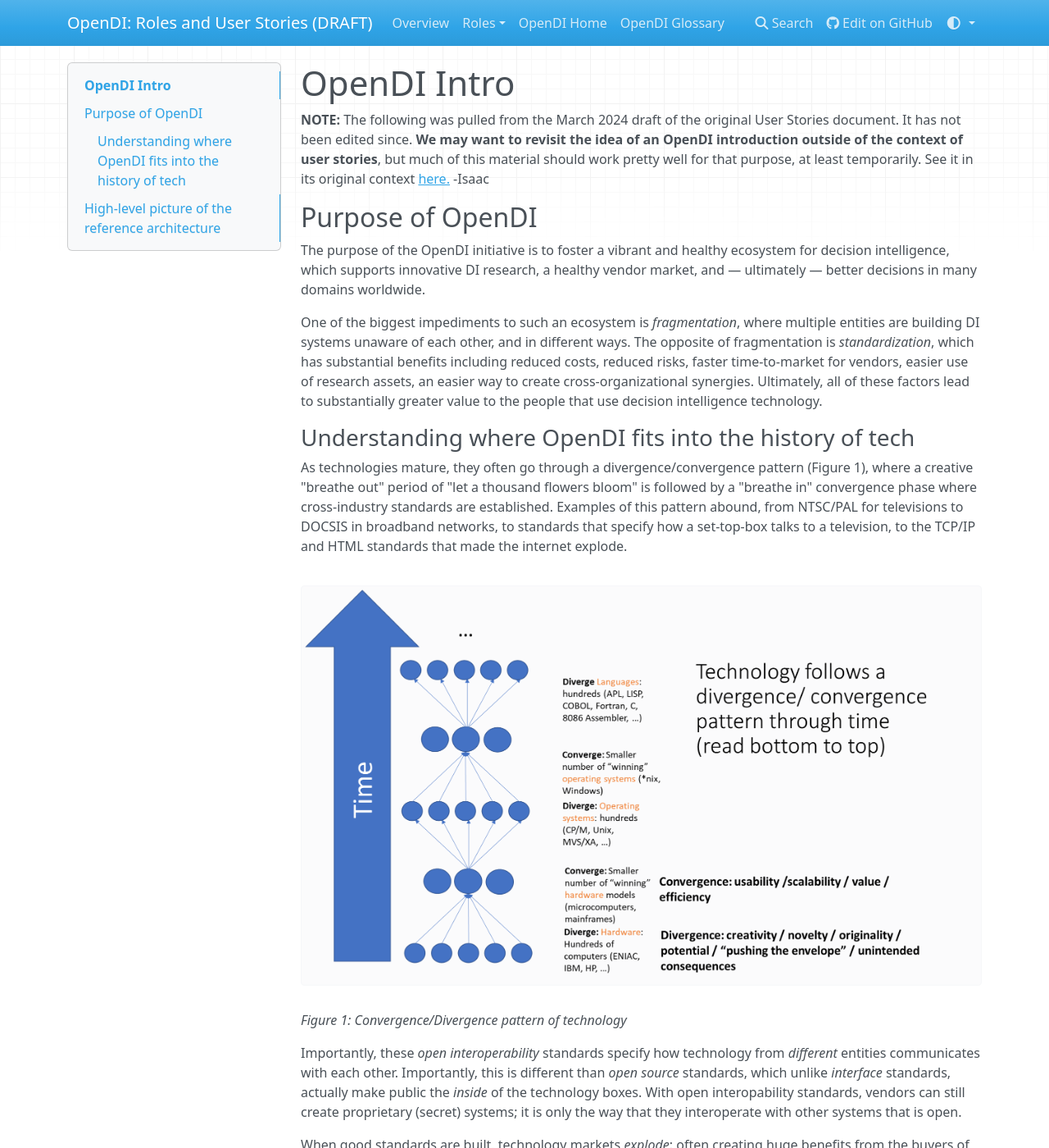
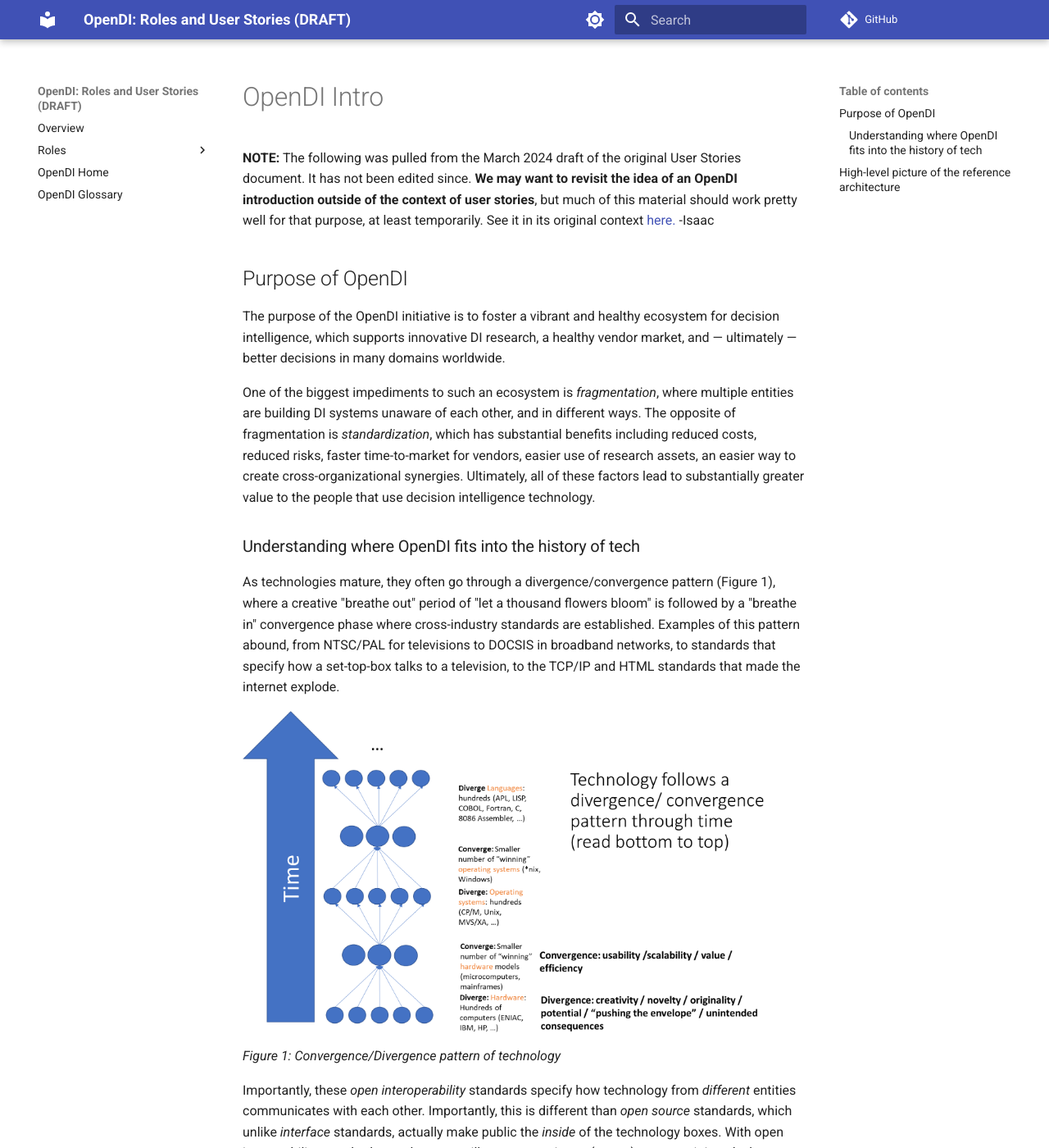
Before and after one commit to IAmKelDev/draft-opendi-roles-user-stories, an MkDocs documentation site: the page built from docs/OpenDI Intro Material.md, in a window 1280 px wide and 1400 px high. Shown: the whole window at 82% size. Built offline with MkDocs 1.6.1 and Material for MkDocs 9.7.7, drawn with Linux system fonts in a browser that asks for light colours; nearby versions of some CDN libraries; comment, search, counter and statistics services are not loaded; some of the changed text lies outside the part shown.

Commit message:
Config: Enabled mkdocs-material theme
Trying this out, may remove later.

```diff
--- a/mkdocs.yml
+++ b/mkdocs.yml
@@ -26,33 +26,30 @@
 exclude_docs: |
   _*.md
 
-theme:
-  name: mkdocs
-  color_mode: auto
-  user_color_mode_toggle: true
-  navigation_depth: 5
+# theme:
+#   name: mkdocs
+#   color_mode: auto
+#   user_color_mode_toggle: true
+#   navigation_depth: 5
 
 
 # Material is a third-party theme
 # https://squidfunk.github.io/mkdocs-material/
-# theme:
-#   name: material
+theme:
+  name: material
 
-#   features:
-#     - navigation.tabs
-#     - navigation.tabs.sticky
-#     - navigation.sections
-#     - toc.follow
+  features:
+    - toc.follow
 
-#   palette:
-#     # Palette toggle for light mode
-#     - scheme: default
-#       toggle:
-#         icon: material/brightness-7
-#         name: Switch to dark mode
+  palette:
+    # Palette toggle for light mode
+    - scheme: default
+      toggle:
+        icon: material/brightness-7
+        name: Switch to dark mode
 
-#     # Palette toggle for dark mode
-#     - scheme: slate
-#       toggle:
-#         icon: material/brightness-4
-#         name: Switch to light mode
+    # Palette toggle for dark mode
+    - scheme: slate
+      toggle:
+        icon: material/brightness-4
+        name: Switch to light mode
```
